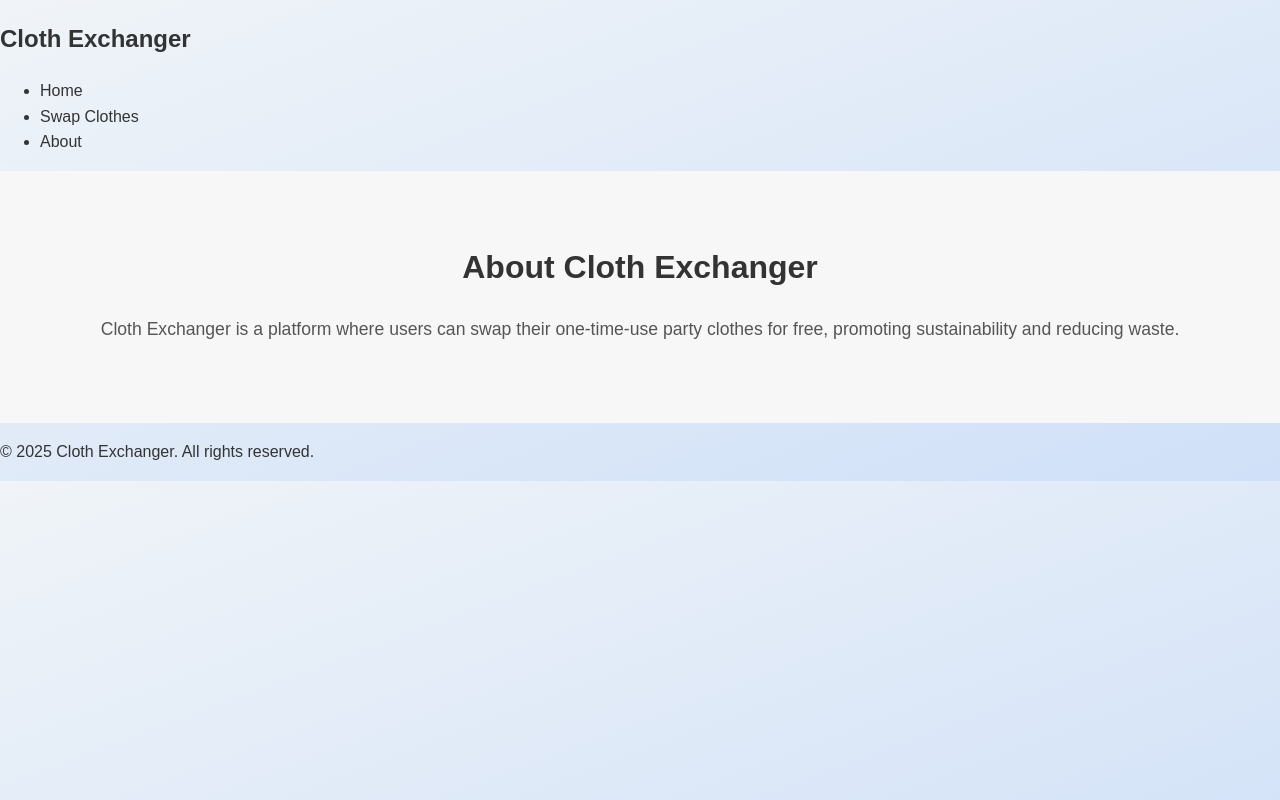
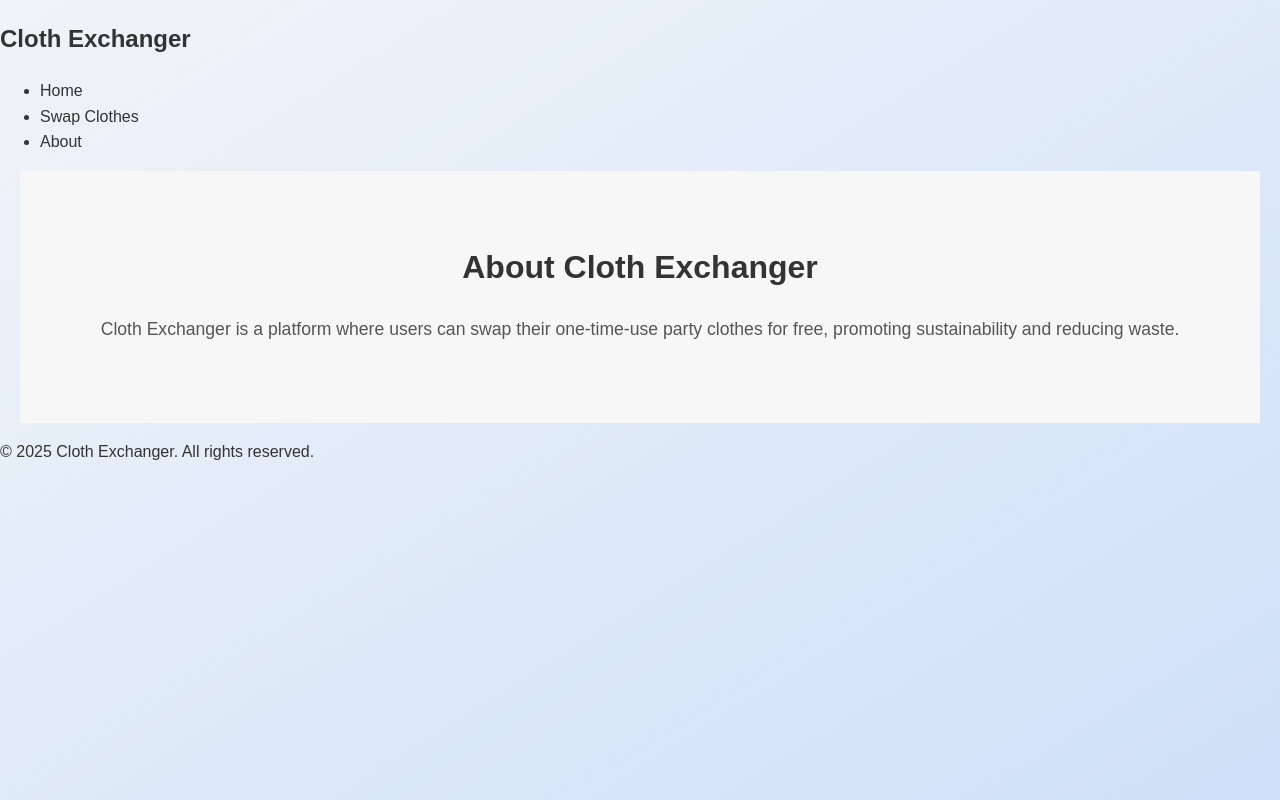
Before and after one commit to pranaymakkena/clothexchanger, a React (Create React App) app: page /about in a window 1280 px wide. Built offline with nearby package versions, Linux system fonts and the light colour scheme.

Commit message:
Update style.css

```diff
--- a/public/style.css
+++ b/public/style.css
@@ -7,6 +7,9 @@ body {
   color: #333;
   line-height: 1.6;
   overflow-x: hidden;
+  display: flex;
+  flex-direction: column;
+  min-height: 100vh;
 }
 
 a {
@@ -23,6 +26,9 @@ a {
   background: #4a90e2;
   color: #fff;
   box-shadow: 0 4px 8px rgba(0, 0, 0, 0.1);
+  width: 100%;
+  max-width: 1200px;
+  margin: 0 auto;
 }
 
 .navbar .logo {
@@ -51,6 +57,8 @@ a {
 .home {
   text-align: center;
   padding: 50px;
+  max-width: 1200px;
+  margin: 0 auto;
 }
 
 .home h1 {
@@ -86,6 +94,8 @@ a {
   padding: 50px 20px;
   text-align: center;
   background-color: #f7f7f7;
+  max-width: 1200px;
+  margin: 0 auto;
 }
 
 .about h2 {
@@ -224,6 +234,20 @@ a {
   }
 }
 
+/* Footer Styles */
+.footer {
+  background-color: #4a90e2;
+  color: #fff;
+  padding: 20px 0;
+  text-align: center;
+  margin-top: auto;
+  width: 100%;
+}
+
+.footer p {
+  font-size: 1rem;
+}
+
 /* Responsive Design */
 @media (max-width: 768px) {
   h1, .home h1 {
```
